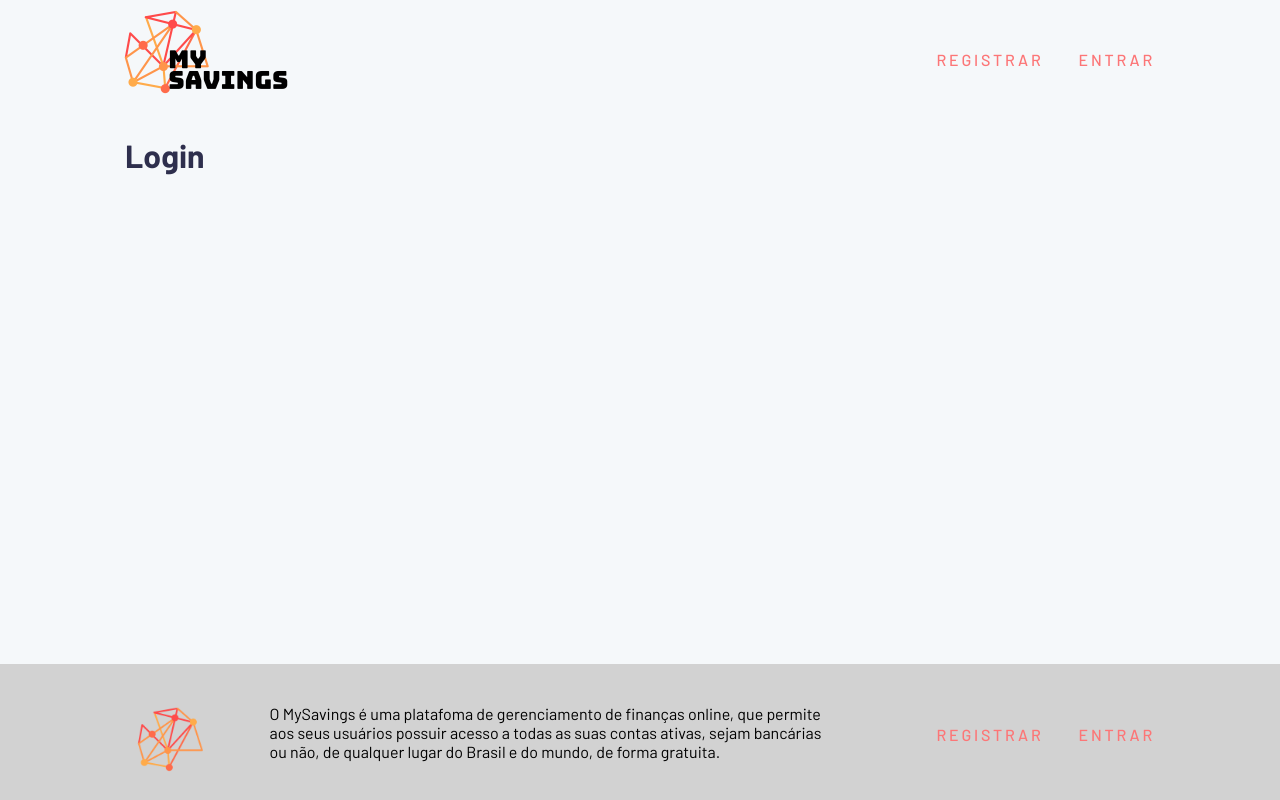
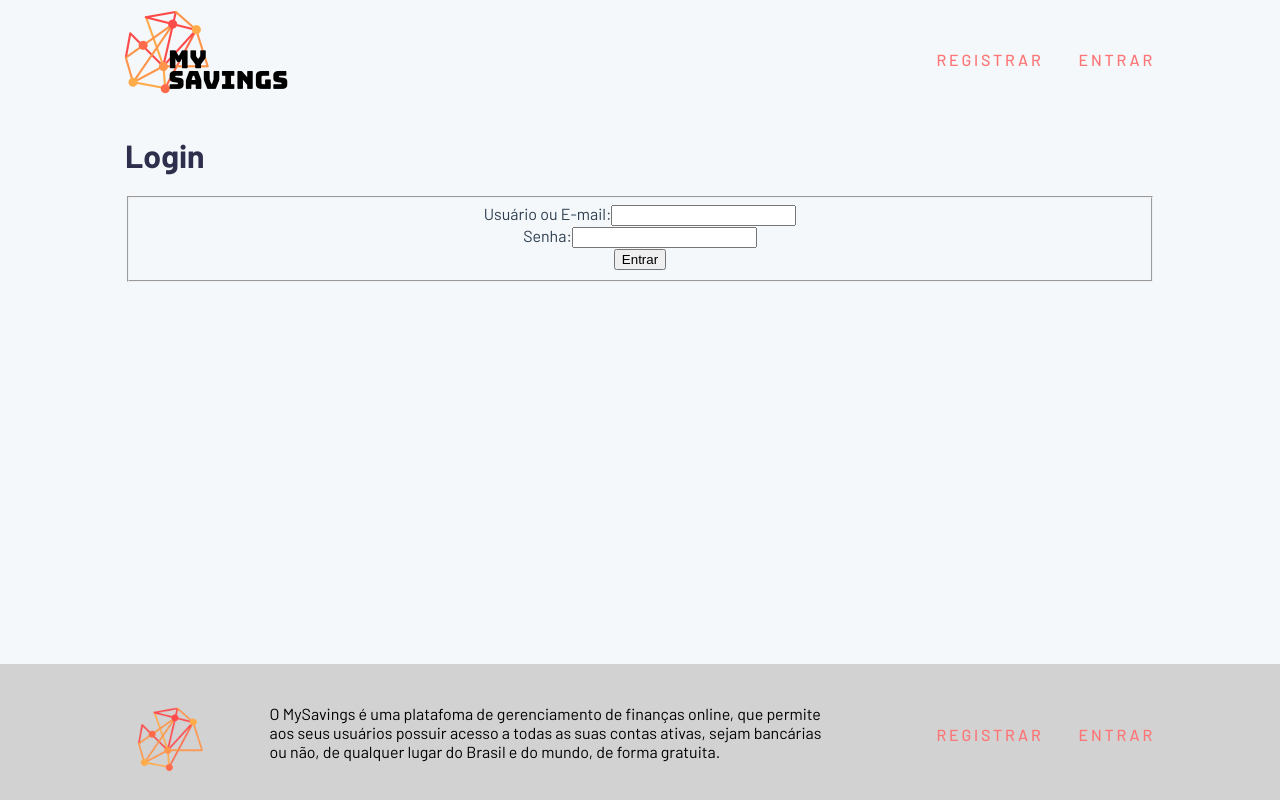
Before and after one commit to faizaleticia/my-savings, a Vue app in the folder web/: page /login in a window 1280 px wide. Built offline with nearby package versions, Linux system fonts and the light colour scheme.

Commit message:
Feat: Add login form.

```diff
--- a/web/src/views/Login/Login.vue
+++ b/web/src/views/Login/Login.vue
@@ -2,14 +2,60 @@
   <div class="main-content home">
     <div class="page-title">
       Login
+    </div>
+    <div>
+      <form id="login" @submit="login">
+        <section>
+          <fieldset>
+            <div>
+              <label>Usuário ou E-mail:</label>
+              <input type="text" name="username" v-model="username" />
+            </div>
+            <div>
+              <label>Senha:</label>
+              <input type="password" name="passowrd" v-model="password" />
+            </div>
+            <div>
+              <button type="submit">Entrar</button>
+            </div>
+          </fieldset>
+        </section>
+      </form>
     </div>
   </div>
 </template>
 
 <script>
 
+import api from '../../services/api';
+
 export default {
   name: 'Login',
+
+  data() {
+    return {
+      username: '',
+      password: '',
+    }
+  },
+
+  methods: {
+    login(event) {
+      event.preventDefault();
+
+      if (this.username !== '' && this.password !== '') {
+        api.post('/auth/login', {
+          email: this.username,
+          password: this.password,
+        }).then((response) => {
+          if (response.data.access_token) {
+            alert('Autenticação realizada.');
+            window.location.href = '/';
+          }
+        })
+      }
+    },
+  }
 }
 </script>
 
```
